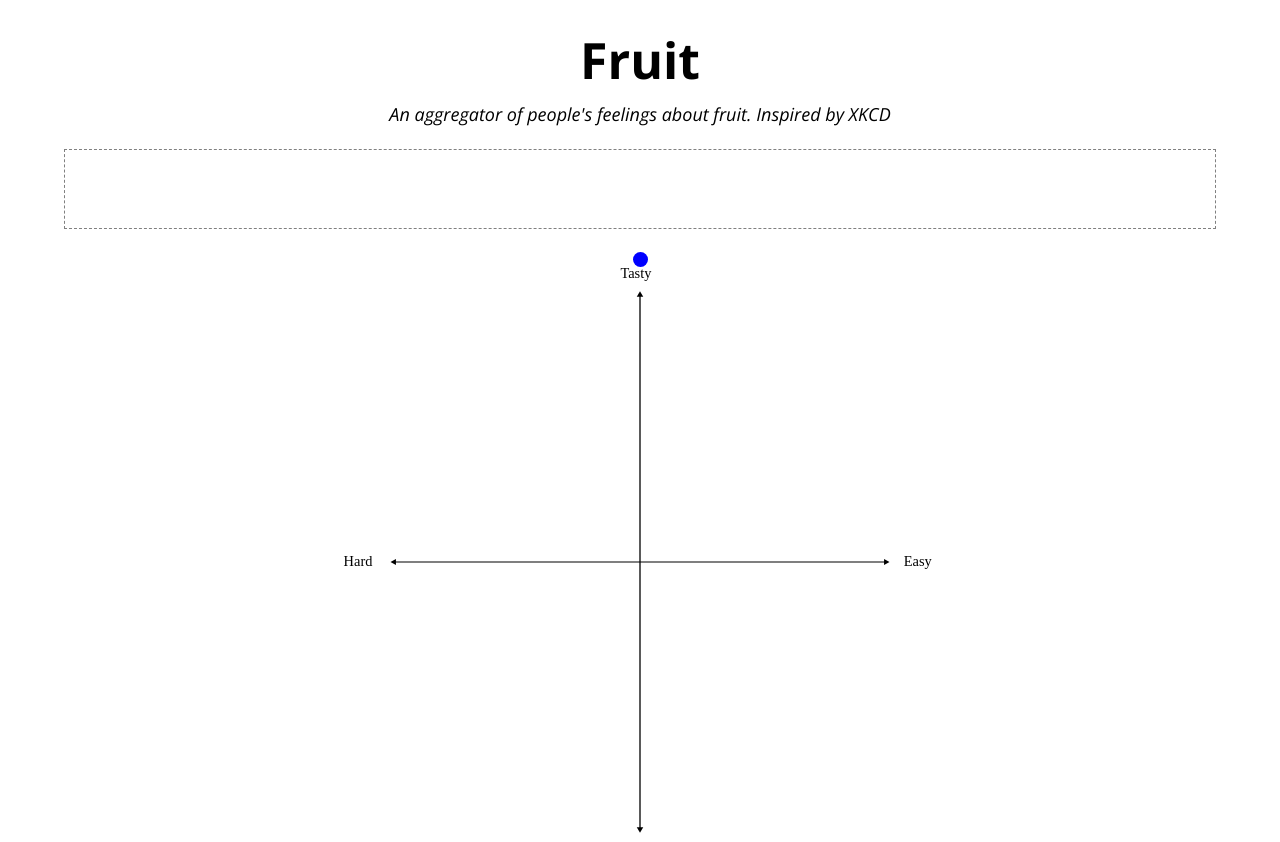
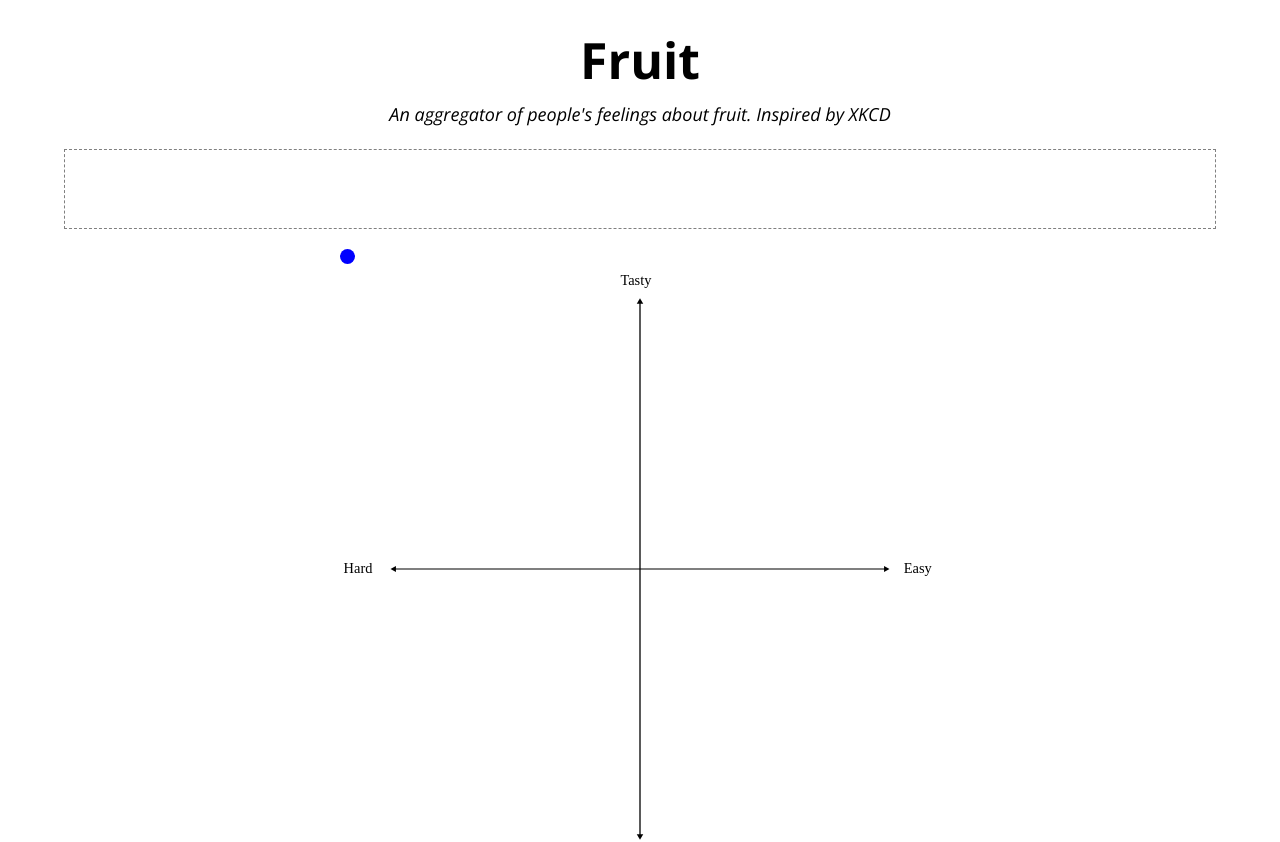
Before and after one commit to TylerAuer/fruit, a React (Create React App) app: page / in a window 1280 px wide. Shown: the top 842 px of the page. Built offline with nearby package versions, Linux system fonts and the light colour scheme.

Commit message:
make progress on dragging but need to utilize state

```diff
--- a/package.json
+++ b/package.json
@@ -9,6 +9,7 @@
     "node-sass": "^4.14.1",
     "react": "^16.13.1",
     "react-dom": "^16.13.1",
+    "react-draggable": "^4.4.3",
     "react-scripts": "3.4.1"
   },
   "scripts": {
--- a/src/App.js
+++ b/src/App.js
@@ -6,7 +6,7 @@ const App = () => {
   const [apple, setApple] = useState({ easy: null, tasty: null });
 
   return (
-    <div className="App">
+    <div>
       <header className="header">
         <h2 className="header__title">Fruit</h2>
         <div className="header__subtitle">
--- a/src/components/Fruit.js
+++ b/src/components/Fruit.js
@@ -1,15 +1,34 @@
 import React from 'react';
+import Draggable from 'react-draggable';
 
 //<Fruit name={''} img={''} location={apple} setLocation={setApple} />;
 
 const Fruit = (props) => {
-  // location
+  const [location, setLocation] = React.useState({ x: 0, y: 0 });
+
+  const onStop = (e) => {
+    const x = e.layerX - e.offsetX;
+    const y = e.layerY - e.offsetY;
+    console.log(e);
+    console.log(`x: ${x}, y:${y}`);
+  };
+
+  // Need to use DraggableCore and control the position based on state
+  // Will need to figure out how to calculate the regions where the dot can be
 
   return (
-    <div className="fruit">
-      <div className={`fruit__dot fruit__dot--${props.name}`}></div>
-      <img src="" alt="" className="fruit__svg" />
-    </div>
+    <Draggable
+      bounds="main"
+      //defaultPosition={{ x: 500, y: 500 }}
+      //position={{ x: location.x, y: location.y }}
+      //positionOffset={{ x: '-50%', y: '-50%' }}
+      onStop={onStop}
+    >
+      <div className="fruit">
+        <div className={`fruit__dot fruit__dot--${props.name}`}></div>
+        <img src="" alt="" className="fruit__svg" />
+      </div>
+    </Draggable>
   );
 };
 
--- a/src/index.scss
+++ b/src/index.scss
@@ -40,7 +40,7 @@ body {
 }
 
 .app {
-  text-align: center;
+  //text-align: center;
   &__unranked-fruit-holder {
     border: 1px dashed grey;
     margin: 2rem auto;
@@ -77,12 +77,14 @@ body {
 }
 
 .fruit {
+  display: inline-block;
+  //position: absolute;
+
   &__dot {
     width: 1.5rem;
     height: 1.5rem;
     background-color: blue;
     border-radius: 50%;
-    display: inline-block;
   }
 }
 
```
Also changed, not shown: 1 other file (tests, documents, lock files or other folders).
